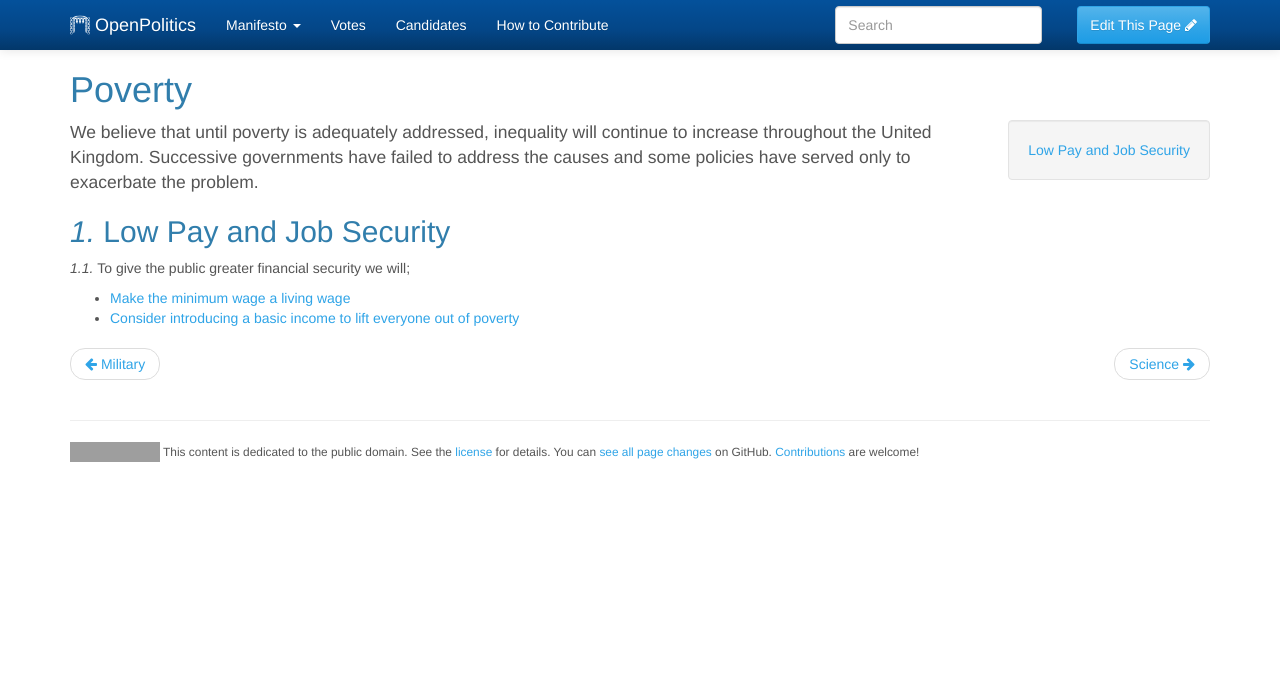
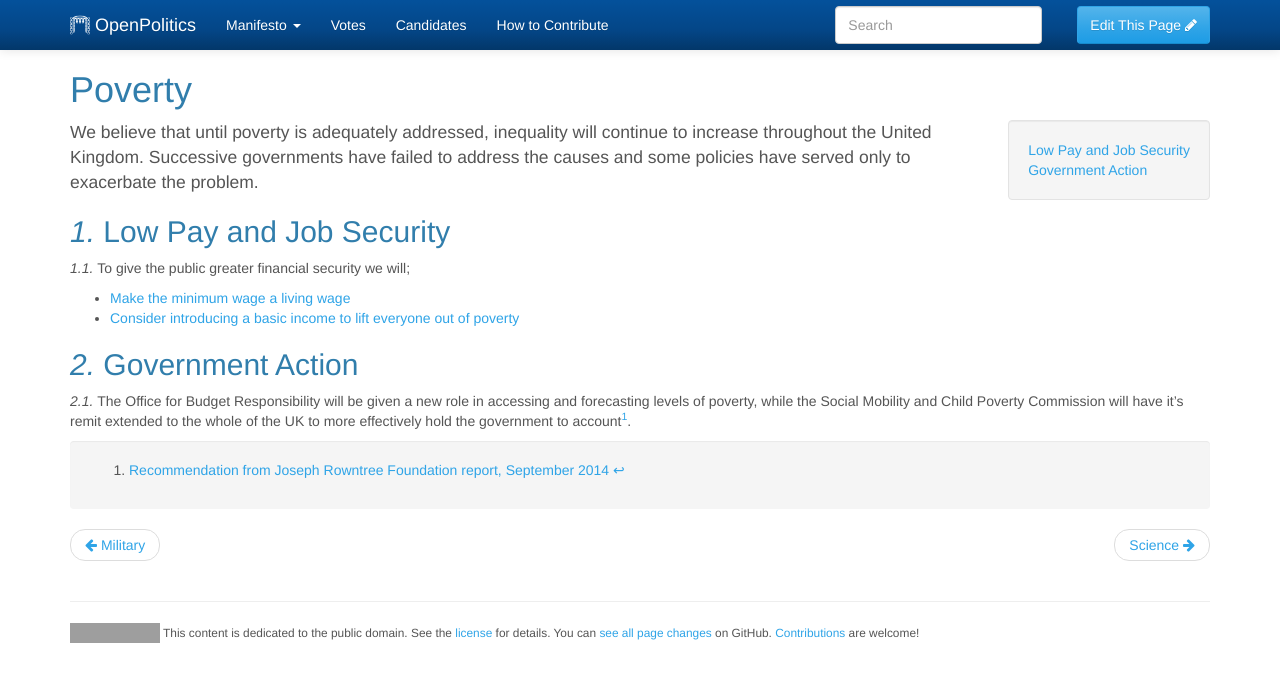
Before and after one commit to openpolitics/manifesto, a Jekyll site: the page built from manifesto/poverty.md, in a window 1280 px wide. Shown: the top 682 px of the page. Built offline with Jekyll 4.4.1, drawn with Linux system fonts in a browser that asks for light colours; grey boxes are pictures that could not be loaded.

Commit message:
Accountability for poverty action

```diff
--- a/manifesto/poverty.md
+++ b/manifesto/poverty.md
@@ -14,3 +14,9 @@ To give the public greater financial security we will;
 
 * [Make the minimum wage a living wage](economy.html)
 * [Consider introducing a basic income to lift everyone out of poverty](economy.html)
+
+## Government Action
+
+The Office for Budget Responsibility will be given a new role in accessing and forecasting levels of poverty, while the Social Mobility and Child Poverty Commission will have it's remit extended to the whole of the UK to more effectively hold the government to account[^1].
+
+[^1]: [Recommendation from Joseph Rowntree Foundation report, September 2014](http://www.jrf.org.uk/a-uk-without-poverty)
```
